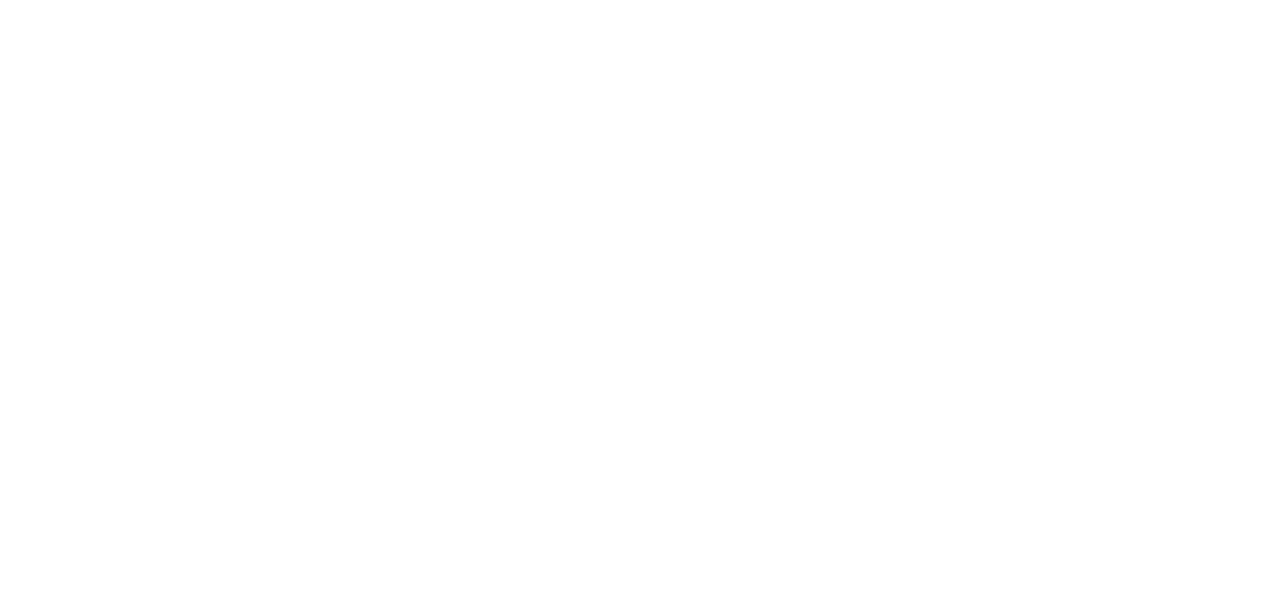
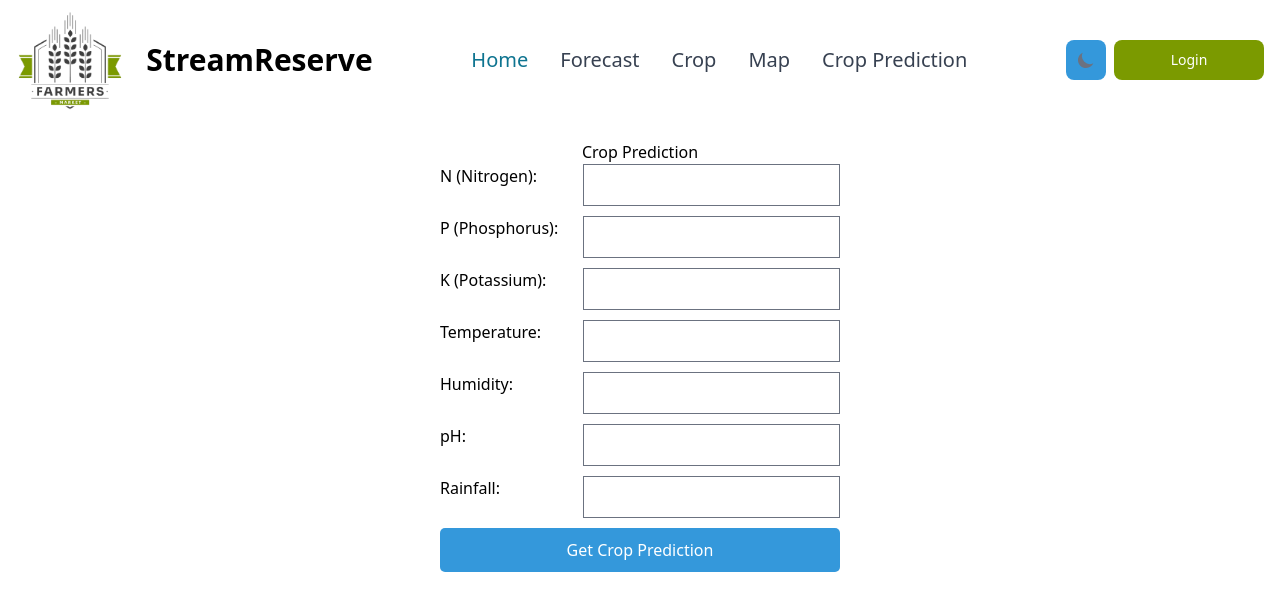
Before and after one commit to ShehanGit/Agricultural-weather-forecasting-System, a React (Create React App) app in the folder frontend/weatherforecastingsystem/: page /croppredicton in a window 1280 px wide. Before the commit this address had no page. Shown: the top 610 px of the page. Built offline with nearby package versions, Linux system fonts and the light colour scheme.

Commit message:
ML fetures add to frontend

```diff
--- a/frontend/weatherforecastingsystem/src/App.js
+++ b/frontend/weatherforecastingsystem/src/App.js
@@ -4,6 +4,7 @@
 import Forecast from './pages/Forecast';
 import CropApp from './pages/CropPage';
 import CropDetails from './pages/CropDetails';
+import CropPrediction from './pages/CropPrediction';
 
 function App() {
   return (
@@ -15,6 +16,8 @@
           <Route path="/forecast" element={<Forecast />} />
           <Route path="/crop" element={<CropApp />} />
           <Route path="/crop/:id" element={<CropDetails />} />
+          <Route path="/croppredicton" element={<CropPrediction />} />
+
         </Routes>
       </div>
     </Router>
--- /dev/null
+++ b/frontend/weatherforecastingsystem/src/css/CropPrediction.css
@@ -0,0 +1,32 @@
+.crop-prediction-container {
+    margin: 20px;
+    text-align: center;
+  }
+
+  .crop-form {
+    display: grid;
+    grid-gap: 10px;
+    max-width: 400px;
+    margin: 0 auto;
+  }
+
+  .crop-form label {
+    display: flex;
+    justify-content: space-between;
+  }
+
+  button {
+    padding: 10px;
+    font-size: 16px;
+  }
+
+  .result {
+    margin-top: 20px;
+    color: green;
+    font-weight: bold;
+  }
+
+  .error {
+    margin-top: 20px;
+    color: red;
+  }
--- a/frontend/weatherforecastingsystem/src/pages/CropPrediction.jsx
+++ b/frontend/weatherforecastingsystem/src/pages/CropPrediction.jsx
@@ -0,0 +1,81 @@
+import React, { useState } from 'react';
+import { useNavigate } from 'react-router-dom';
+import NavBar from '../components/NavBar';
+import '../css/CropPrediction.css';
+import axios from 'axios';
+
+function CropePrediction() {
+  const [formData, setFormData] = useState({
+    N: '',
+    P: '',
+    K: '',
+    temperature: '',
+    humidity: '',
+    ph: '',
+    rainfall: ''
+  });
+  const [result, setResult] = useState(null);
+  const [error, setError] = useState(null);
+
+  // Handle input changes
+  const handleInputChange = (e) => {
+    const { name, value } = e.target;
+    setFormData({
+      ...formData,
+      [name]: value
+    });
+  };
+
+  // Handle form submission
+  const handleSubmit = async (e) => {
+    e.preventDefault();
+    setError(null); // Clear previous errors
+    try {
+      const response = await axios.post('http://localhost:8080/predict', formData, {
+        headers: { 'Content-Type': 'application/json' }
+      });
+      setResult(response.data['Recommended Crop']); // Assuming response contains { "Recommended Crop": "crop_name" }
+    } catch (error) {
+      console.error('Error fetching prediction:', error);
+      setError('Failed to get crop prediction. Please try again.');
+    }
+  };
+
+  return (
+    <div>
+      <NavBar />
+      <div className="crop-prediction-container">
+        <h1>Crop Prediction</h1>
+        <form onSubmit={handleSubmit} className="crop-form">
+          <label>N (Nitrogen):
+            <input type="number" name="N" value={formData.N} onChange={handleInputChange} required />
+          </label>
+          <label>P (Phosphorus):
+            <input type="number" name="P" value={formData.P} onChange={handleInputChange} required />
+          </label>
+          <label>K (Potassium):
+            <input type="number" name="K" value={formData.K} onChange={handleInputChange} required />
+          </label>
+          <label>Temperature:
+            <input type="number" name="temperature" value={formData.temperature} onChange={handleInputChange} required />
+          </label>
+          <label>Humidity:
+            <input type="number" name="humidity" value={formData.humidity} onChange={handleInputChange} required />
+          </label>
+          <label>pH:
+            <input type="number" name="ph" value={formData.ph} onChange={handleInputChange} required />
+          </label>
+          <label>Rainfall:
+            <input type="number" name="rainfall" value={formData.rainfall} onChange={handleInputChange} required />
+          </label>
+          <button type="submit">Get Crop Prediction</button>
+        </form>
+
+        {result && <p className="result">Recommended Crop: {result}</p>}
+        {error && <p className="error">{error}</p>}
+      </div>
+    </div>
+  );
+}
+
+export default CropePrediction;
```
